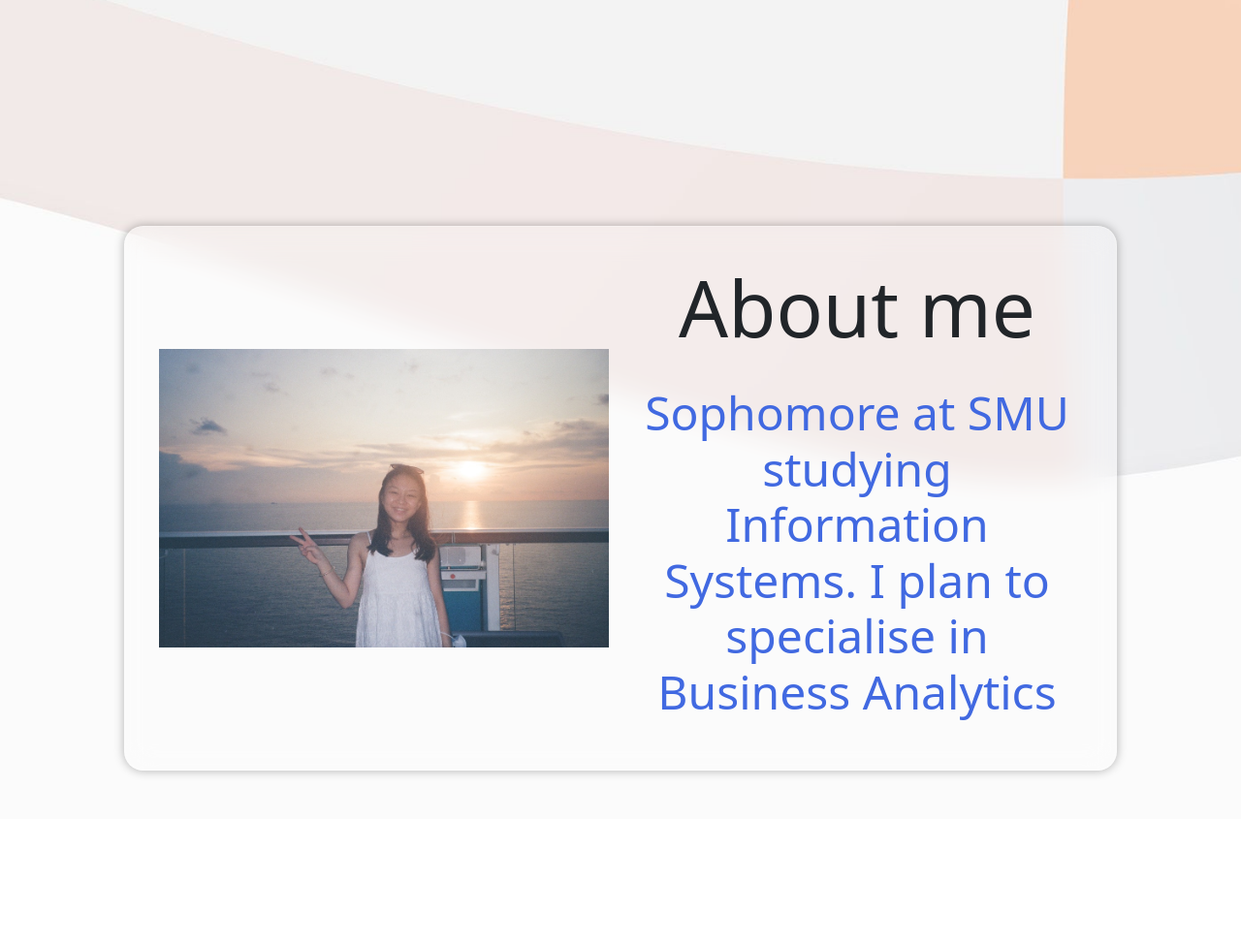
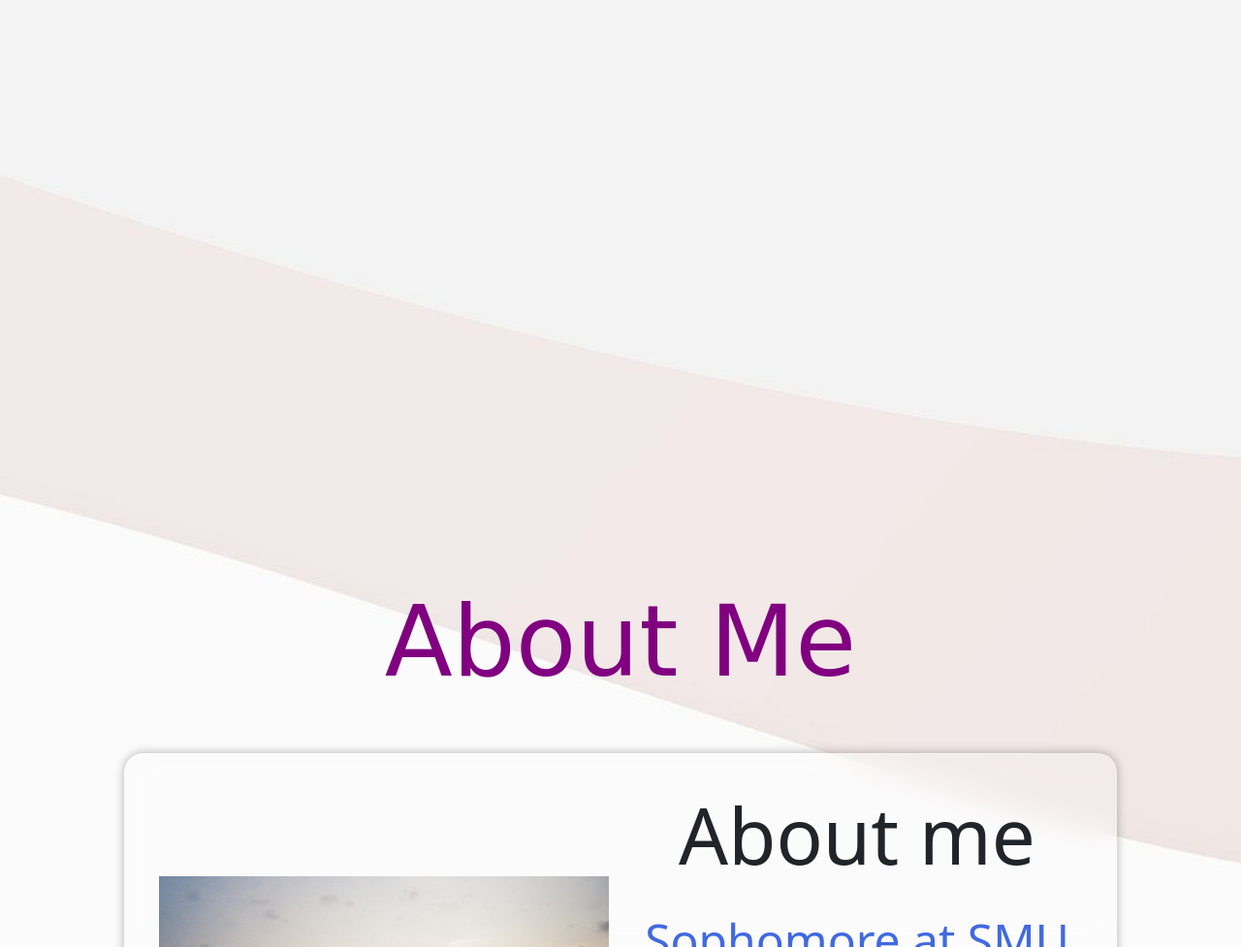
Before and after one commit to justinachuayi/justinachuayi.github.io, a plain HTML site: page index.html in a window 1280 px wide. Shown: the part 623-1600 px from the top of the page at 97% size. Before the commit the page ends 1468 px from the top, so only its background shows below. Drawn offline with nearby package versions, Linux system fonts and the light colour scheme.

Commit message:
Update index.html

```diff
--- a/index.html
+++ b/index.html
@@ -45,9 +45,13 @@
     </div>
 
 
-    <!-- <div class = "container-fluid py-5" id = "aboutme">
-
-    </div> -->
+    <div class = "container-fluid py-5" id = "aboutme">
+        <div class = "container">
+            <div class = "positive-relative d-flex align-items-center justify-content-center">
+                <h1 class = "header" style = "font-family: Brush Script MT, cursive">About Me</h1>
+            </div>
+        </div>
+    </div>
 
     <div class="glass-card">
         <div class="row align-items-center">
```
